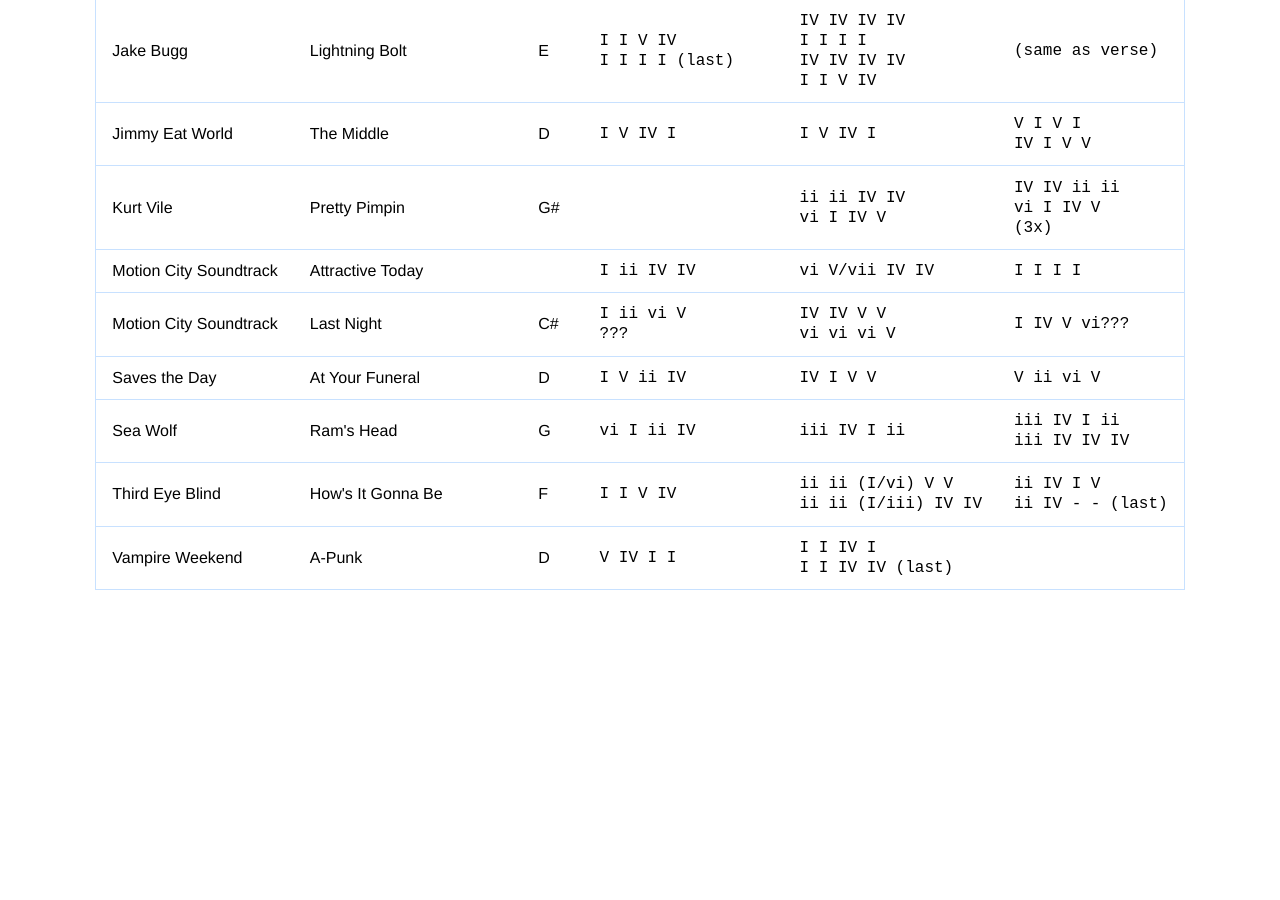
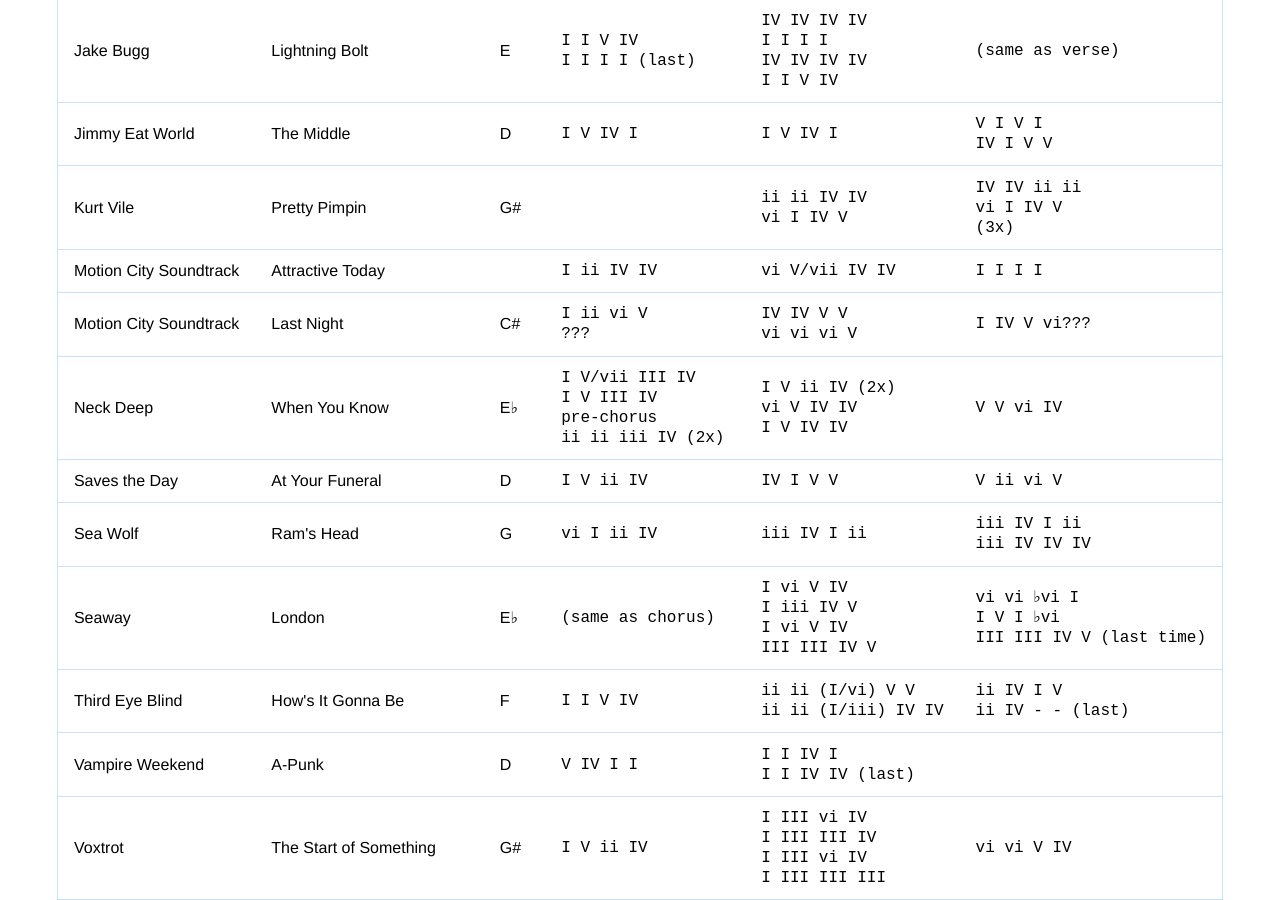
Before and after one commit to brgibson/www, a Jekyll site: the page built from chords/index.html, in a window 1280 px wide and 900 px high, scrolled down 845 px. Built offline with Jekyll 4.4.1, drawn with Linux system fonts in a browser that asks for light colours; before the commit the page ends 1435 px from its top, so only the background shows below that.

Commit message:
chords - voxtrot - the start of something - seaway - london

```diff
--- a/_data/chords.json
+++ b/_data/chords.json
@@ -128,6 +128,16 @@
     "outro": "I I I I"
   },
   {
+    "band": "Neck Deep",
+    "title": "When You Know",
+    "key": "E♭",
+    "intro": "I V vi iv <br> I V ii IV <br> vi V IV IV <br> I V IV IV",
+    "verse": "I V/vii III IV <br> I V III IV <br> pre-chorus <br> ii ii iii IV (2x)",
+    "chorus": "I V ii IV (2x) <br> vi V IV IV <br> I V IV IV",
+    "bridge": "V V vi IV",
+    "outro": ""
+  },
+  {
     "band": "Saves the Day",
     "title": "At Your Funeral",
     "key": "D",
@@ -148,6 +158,16 @@
     "outro": "iii I IV ii (ii ii)"
   },
   {
+    "band": "Seaway",
+    "title": "London",
+    "key": "E♭",
+    "intro": "(same as chorus)",
+    "verse": "(same as chorus)",
+    "chorus": "I vi V IV <br> I iii IV V <br> I vi V IV <br> III III IV V <br>",
+    "bridge": "vi vi ♭vi I<br>I V I ♭vi <br> III III IV V (last time)<br>",
+    "outro": "vi vi V V <br> I I IV IV <br> V"
+  },
+  {
     "band": "Third Eye Blind",
     "title": "How's It Gonna Be",
     "key": "F",
@@ -166,5 +186,15 @@
     "chorus": "I I IV I <br> I I IV IV (last)",
     "bridge": "",
     "outro": ""
+  },
+  {
+    "band": "Voxtrot",
+    "title": "The Start of Something",
+    "key": "G#",
+    "intro": "",
+    "verse": "I V ii IV",
+    "chorus": "I III vi IV <br> I III III IV <br> I III vi IV <br> I III III III",
+    "bridge": "vi vi V IV",
+    "outro": "I IV vi IV"
   }
 ]
```
